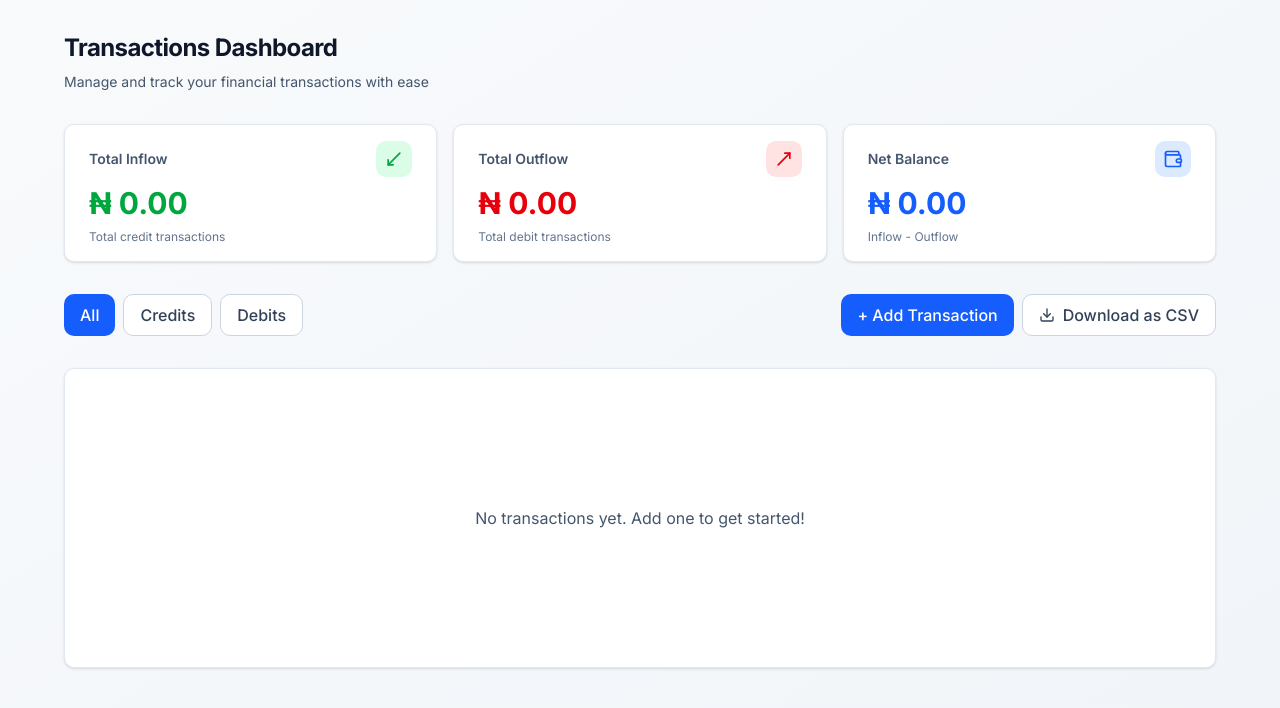
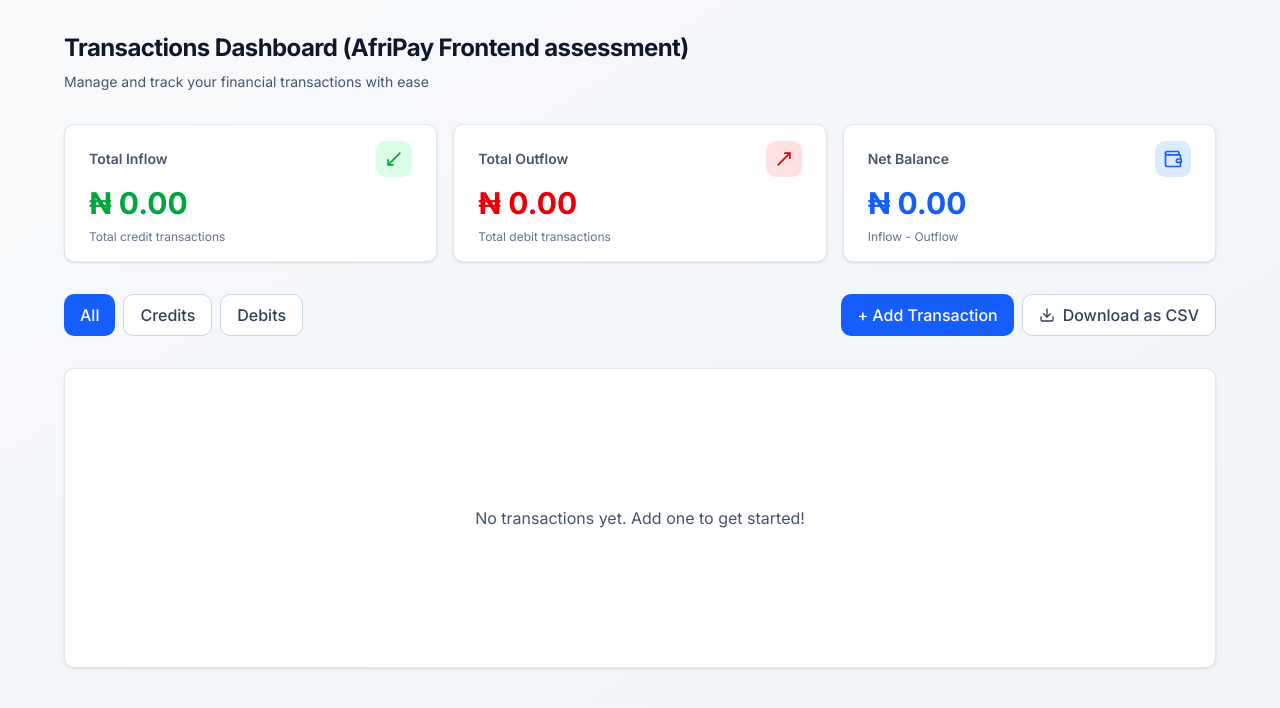
Before and after one commit to horlard/Transactions-Dashboard, a Next.js app: page / in a window 1280 px wide. Shown: the top 708 px of the page. Built offline with nearby package versions, Linux system fonts and the light colour scheme.

Commit message:
Update title in TransactionDashboard to include project context

```diff
--- a/components/TransactionDashboard.tsx
+++ b/components/TransactionDashboard.tsx
@@ -38,7 +38,7 @@
       <div className="max-w-6xl mx-auto space-y-8">
         <div className="space-y-2">
           <h1 className="text-2xl font-bold text-slate-900 tracking-tight">
-            Transactions Dashboard
+            Transactions Dashboard (AfriPay Frontend assessment)
           </h1>
           <p className="text-sm text-slate-600">
             Manage and track your financial transactions with ease
```
